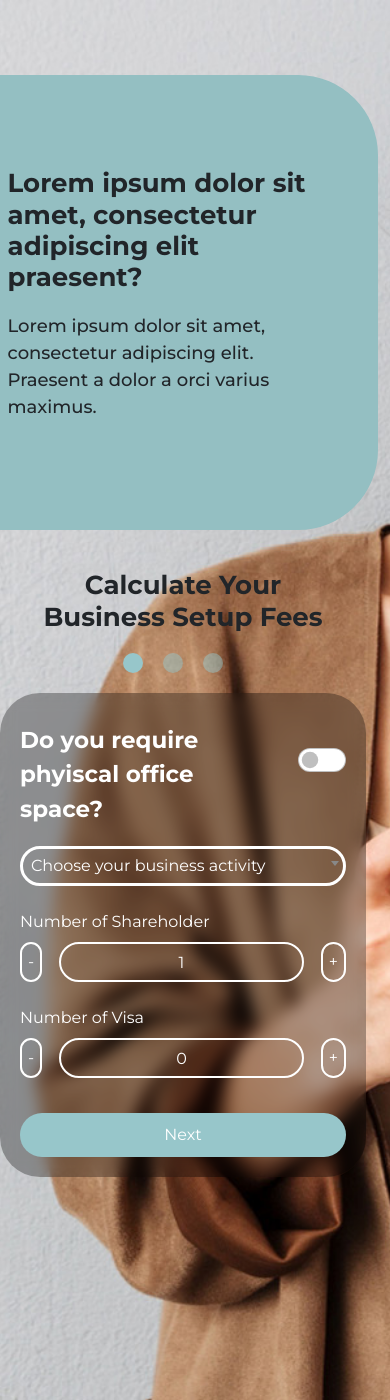
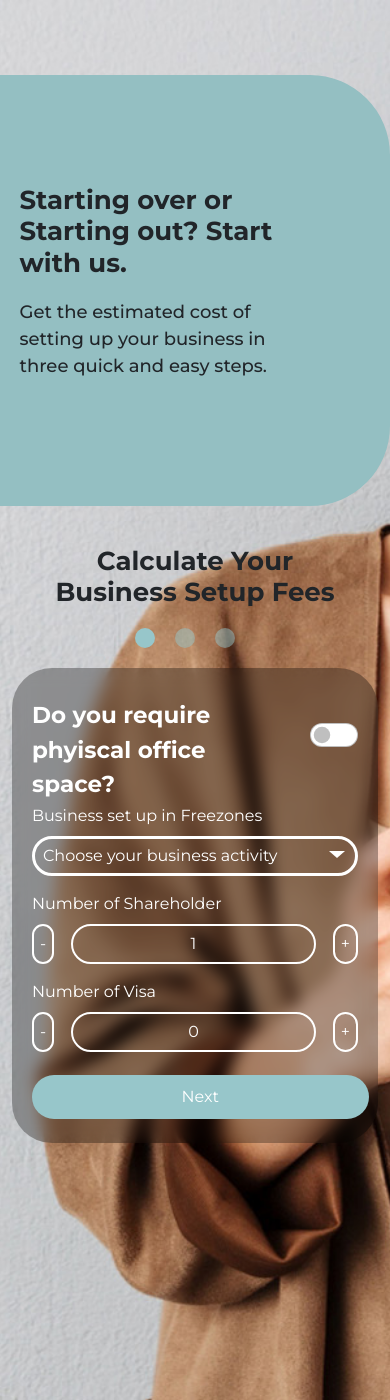
Before and after one commit to salmanMccollins/biz-cal, a React (Create React App) app: page / in a window 390 px wide. Built offline with nearby package versions, Linux system fonts and the light colour scheme.

Commit message:
new design amendments

```diff
--- a/src/App.css
+++ b/src/App.css
@@ -74,7 +74,7 @@
 
 .form-box .switch-001 {
   text-align: left;
-  margin-bottom: 20px;
+  /* margin-bottom: 10px; */
 }
 
 .form-box .switch-001 .form-check-input {
@@ -115,8 +115,16 @@
 
 .btn-div-01 {
   display: flex;
-  justify-content: center;
-  margin-top: 35px;
+  /* justify-content: center;
+  margin-top: 35px; */
+  position: absolute;
+  width: 100%;
+  bottom: 24px;
+  justify-content: start;
+}
+
+.btn-div-01 button {
+  width: 92%  ;
 }
 
 
@@ -304,12 +312,12 @@
     display: flex;
     margin: auto;
     flex-direction: column;
-    font-size: 19px;
+    font-size: 16px;
     padding: 0 25px;
  }
 
  .result-info h3, .result-info h4 {
-  margin-bottom: 0.2px;
+  margin-bottom: 3px;
  }
 
 
@@ -377,6 +385,8 @@
   width: 100%;
   height: 100%;
   margin: 0;
+  margin-right: 0 !important;
+  margin-left: 0 !important;
 }
 
 .bg-img {
@@ -499,4 +509,23 @@
   .cal-div .cal-heading {
     font-size: 26px;
   }
+
 }
+
+@media (max-width: 470px) {
+
+  .form-box {
+    min-height: 475px;
+  }
+}
+
+.select2-container--default .select2-selection--single .select2-selection__arrow b {
+      border-width: 7px 8px 0 8px;
+      margin-left: -18px;
+      border-color: #fff transparent transparent transparent;
+}
+
+.select2-container--default.select2-container--open .select2-selection--single .select2-selection__arrow b {
+  border-color: transparent transparent #fff transparent;
+    border-width: 0 8px 7px 8px;
+}
--- a/src/App.js
+++ b/src/App.js
@@ -711,13 +711,10 @@ function App() {
             <div className="col-lg-7">
               <div className="content-box">
                 <div>
-                  <h2>
-                    Lorem ipsum dolor sit amet, consectetur adipiscing elit
-                    praesent?
-                  </h2>
+                  <h2>Starting over or Starting out? Start with us.</h2>
                   <p>
-                    Lorem ipsum dolor sit amet, consectetur adipiscing elit.
-                    Praesent a dolor a orci varius maximus.
+                    Get the estimated cost of setting up your business in three
+                    quick and easy steps.
                   </p>
                 </div>
               </div>
@@ -757,6 +754,12 @@ function App() {
                         onChange={onSwitchAction}
                         checked={isSwitchOn}
                       />
+
+                      <p style={{ marginBottom: "0.5rem" }}>
+                        {isSwitchOn
+                          ? "Business set up in Mainland"
+                          : "Business set up in Freezones"}
+                      </p>
 
                       <select
                         className="js-example-basic-single form-select"
@@ -810,7 +813,7 @@ function App() {
                     <option value={50}>Upto 50</option>
                   </Form.Select>
                 </div> */}
-                      <div className="mt-4 ">
+                      <div className="mt-3 ">
                         <Form.Label>Number of Shareholder</Form.Label>
 
                         <div
@@ -861,7 +864,7 @@ function App() {
                           </button>
                         </div>
                       </div>
-                      <div className="mt-4 ">
+                      <div className="mt-3 ">
                         <Form.Label>Number of Visa</Form.Label>
 
                         <div
@@ -1027,9 +1030,9 @@ function App() {
                         <img src="assets/back.png" width={"15px"} />
                       </div>
                       <div className="result-info">
-                        <h3 style={{ fontSize: "18px" }}>{name}</h3>
-                        <h3 style={{ fontSize: "18px" }}>{email}</h3>
-                        <h3 style={{ fontSize: "18px" }}>{phone}</h3>
+                        <h3 style={{ fontSize: "14px" }}>Name: {name}</h3>
+                        <h3 style={{ fontSize: "14px" }}>Email: {email}</h3>
+                        <h3 style={{ fontSize: "14px" }}>Phone: {phone}</h3>
 
                         <hr
                           style={{ marginBottom: "10px", marginTop: "10px" }}
```
Also changed, not shown: src/index.css (line endings or trailing spaces).
